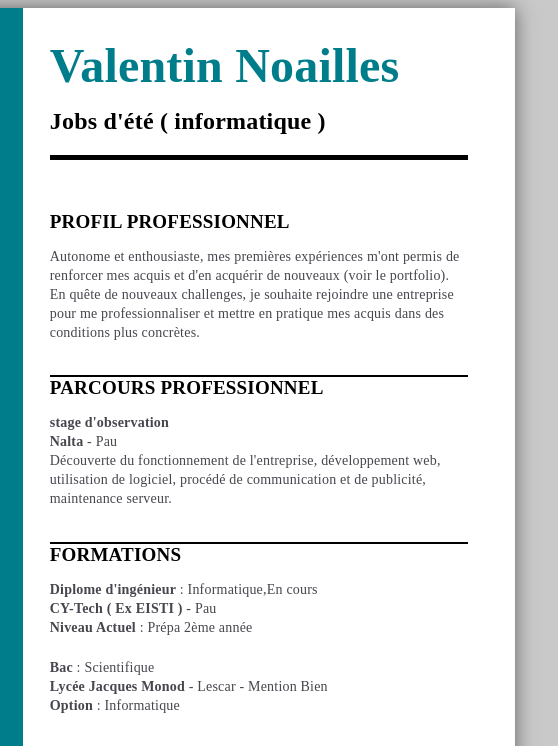
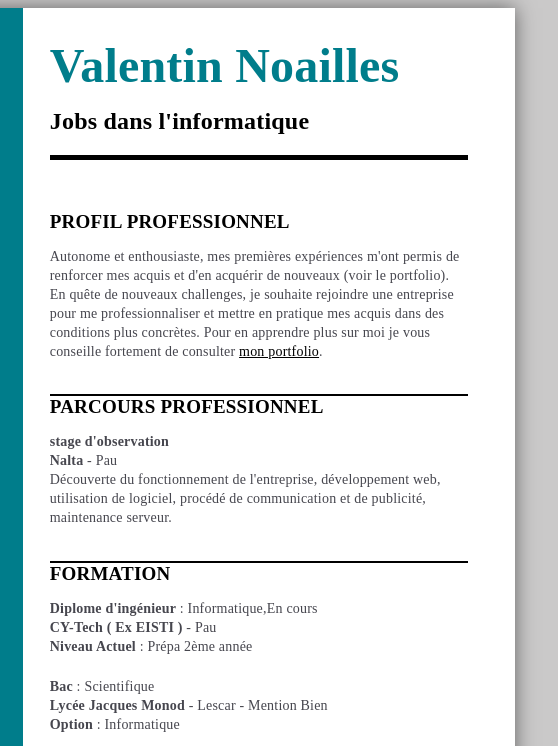
Before and after one commit to liro-u/portfolio, a plain HTML site: page cv/cv.html in a window 1280 px wide. Shown: the top 746 px of the page, 522-1080 px from the left. Drawn offline with Linux system fonts and the light colour scheme; a web font is replaced by a local one.

Commit message:
corection

```diff
--- a/cv/cv.html
+++ b/cv/cv.html
@@ -101,7 +101,7 @@
       <!--Title-->
       <div class="section title">
         <h1 class="title_name">Valentin Noailles</h1>
-        <h2 class="subtitle_jobs">Jobs d'été ( informatique )</h2>
+        <h2 class="subtitle_jobs">Jobs dans l'informatique</h2>
       </div>
       <!--Profile Professionnel-->
       <div class="section">
@@ -112,6 +112,7 @@
               Autonome et enthousiaste, mes premières expériences m'ont permis de renforcer mes acquis et d'en acquérir
               de nouveaux (voir le portfolio). En quête de nouveaux challenges, je souhaite rejoindre une entreprise pour
               me professionnaliser et mettre en pratique mes acquis dans des conditions plus concrètes.
+              Pour en apprendre plus sur moi je vous conseille fortement de consulter <a href="https://liro-u.github.io/portfolio/">mon portfolio</a>.
             </p>
           </div>
         </div>
@@ -132,7 +133,7 @@
       </div>
       <!--Formations-->
       <div class="section">
-        <h2 class="section_title">Formations</h2>
+        <h2 class="section_title">Formation</h2>
         <div class="section_content">
           <!--Diplome d'ingénieur-->
           <div class="section_para">
```
